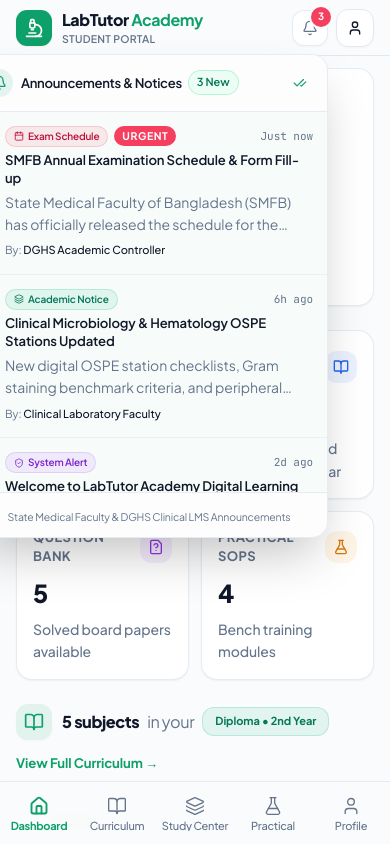
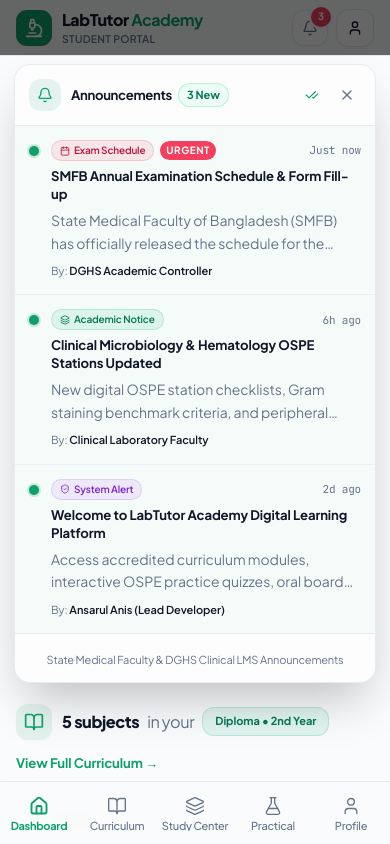
Before and after one commit to ansarulanisgit/medical-laboratory-technology-lms-system, a Next.js app: page /student in a window 390 px wide. Both pictures are taken after a click on the button "Open notifications". Shown: the top 844 px of the page. Built offline with nearby package versions, Linux system fonts and the light colour scheme.

Commit message:
fix(mobile): redesign notifications modal with full-screen backdrop, centered layout, and responsive detail modal

```diff
--- a/src/components/notifications/notification-bell.tsx
+++ b/src/components/notifications/notification-bell.tsx
@@ -73,17 +73,28 @@
 
   const dropdownRef = React.useRef<HTMLDivElement>(null);
 
-  // Close dropdown on click outside
+  // Close dropdown on click outside or ESC
   React.useEffect(() => {
     function handleClickOutside(event: MouseEvent) {
       if (dropdownRef.current && !dropdownRef.current.contains(event.target as Node)) {
         setIsOpen(false);
       }
     }
+    const handleKeyDown = (e: KeyboardEvent) => {
+      if (e.key === "Escape") {
+        setIsOpen(false);
+        setSelectedNotice(null);
+        setIsCreateModalOpen(false);
+      }
+    };
     if (isOpen) {
       document.addEventListener("mousedown", handleClickOutside);
     }
-    return () => document.removeEventListener("mousedown", handleClickOutside);
+    window.addEventListener("keydown", handleKeyDown);
+    return () => {
+      document.removeEventListener("mousedown", handleClickOutside);
+      window.removeEventListener("keydown", handleKeyDown);
+    };
   }, [isOpen]);
 
   const handleOpenNotice = (notice: LMSAnnouncement) => {
@@ -159,7 +170,7 @@
         onClick={() => setIsOpen(!isOpen)}
         aria-label="Open notifications"
         title="View Notifications & Announcements"
-        className="h-9 w-9 rounded-xl border border-border/80 bg-card text-foreground hover:bg-muted/60 transition-all flex items-center justify-center relative shadow-2xs group shrink-0"
+        className="h-9 w-9 rounded-xl border border-border/80 bg-card text-foreground hover:bg-muted/60 transition-all flex items-center justify-center relative shadow-2xs group shrink-0 cursor-pointer"
       >
         <Bell className="h-4 w-4 text-muted-foreground group-hover:text-foreground group-hover:scale-105 transition-transform" />
         {unreadCount > 0 && (
@@ -169,20 +180,29 @@
         )}
       </button>
 
-      {/* Dropdown Popover */}
+      {/* Mobile Backdrop Overlay */}
       {isOpen && (
-        <div className="absolute right-0 top-11 z-50 w-[calc(100vw-32px)] max-w-[360px] sm:w-[410px] sm:max-w-[410px] rounded-2xl border border-border/80 bg-card text-card-foreground shadow-2xl overflow-hidden animate-in fade-in-0 zoom-in-95 duration-150">
+        <div
+          className="fixed inset-0 bg-black/60 backdrop-blur-xs z-50 sm:hidden animate-in fade-in duration-150"
+          onClick={() => setIsOpen(false)}
+          aria-hidden="true"
+        />
+      )}
+
+      {/* Notifications Popover / Mobile Modal */}
+      {isOpen && (
+        <div className="fixed inset-x-3.5 top-16 sm:inset-x-auto sm:absolute sm:right-0 sm:top-11 z-50 w-auto sm:w-[420px] sm:max-w-[420px] max-h-[calc(100vh-5rem)] sm:max-h-[540px] rounded-2xl border border-border/80 bg-card text-card-foreground shadow-2xl overflow-hidden flex flex-col animate-in fade-in-0 zoom-in-95 duration-150">
           {/* Header */}
-          <div className="p-3.5 border-b border-border/80 bg-muted/20 flex items-center justify-between">
-            <div className="flex items-center space-x-2">
-              <div className="p-1.5 rounded-lg bg-primary/10 text-primary">
+          <div className="p-3.5 sm:p-4 border-b border-border/80 bg-muted/20 flex items-center justify-between gap-2 shrink-0">
+            <div className="flex items-center space-x-2.5 min-w-0">
+              <div className="p-2 rounded-xl bg-primary/10 text-primary shrink-0">
                 <Bell className="h-4 w-4" />
               </div>
-              <div>
-                <h3 className="text-sm font-semibold text-foreground tracking-tight flex items-center gap-1.5">
-                  <span>Announcements & Notices</span>
+              <div className="min-w-0">
+                <h3 className="text-sm sm:text-base font-bold text-foreground tracking-tight flex items-center gap-1.5 truncate">
+                  <span>Announcements</span>
                   {unreadCount > 0 && (
-                    <Badge variant="filled" className="text-xs px-2 py-0.5 font-semibold">
+                    <Badge variant="filled" className="text-xs px-2 py-0.5 font-bold">
                       {unreadCount} New
                     </Badge>
                   )}
@@ -190,15 +210,15 @@
               </div>
             </div>
 
-            <div className="flex items-center space-x-1">
+            <div className="flex items-center space-x-1.5 shrink-0">
               {unreadCount > 0 && (
                 <button
                   onClick={markAllAsRead}
                   title="Mark all as read"
-                  className="p-1.5 text-xs text-muted-foreground hover:text-foreground rounded-lg hover:bg-muted/60 transition-colors flex items-center gap-1"
+                  className="px-2 py-1 text-xs text-muted-foreground hover:text-foreground rounded-lg hover:bg-muted/60 transition-colors flex items-center gap-1 font-semibold cursor-pointer"
                 >
                   <CheckCheck className="h-3.5 w-3.5 text-primary" />
-                  <span className="text-xs hidden sm:inline font-medium">Read All</span>
+                  <span className="hidden sm:inline">Read All</span>
                 </button>
               )}
 
@@ -209,18 +229,28 @@
                     setIsOpen(false);
                     setIsCreateModalOpen(true);
                   }}
-                  className="h-8 text-xs px-2.5 rounded-lg bg-primary text-primary-foreground font-semibold shadow-2xs"
+                  className="h-8 text-xs px-2.5 rounded-xl bg-primary text-primary-foreground font-semibold shadow-2xs"
                   title="Broadcast new announcement"
                 >
                   <PlusCircle className="h-3.5 w-3.5 mr-1" />
                   Broadcast
                 </Button>
               )}
+
+              {/* Close Button on Mobile */}
+              <button
+                type="button"
+                onClick={() => setIsOpen(false)}
+                className="sm:hidden p-1.5 rounded-lg text-muted-foreground hover:text-foreground hover:bg-muted/60 transition-colors cursor-pointer"
+                aria-label="Close notifications"
+              >
+                <X className="h-4 w-4" />
+              </button>
             </div>
           </div>
 
           {/* Announcements List */}
-          <div className="max-h-[380px] overflow-y-auto divide-y divide-border/60 scrollbar-none">
+          <div className="flex-1 overflow-y-auto divide-y divide-border/60 scrollbar-none overscroll-contain">
             {announcements.length === 0 ? (
               <div className="p-8 text-center text-muted-foreground space-y-2">
                 <Bell className="h-8 w-8 mx-auto text-muted-foreground/40" />
@@ -238,50 +268,50 @@
                     key={notice.id}
                     onClick={() => handleOpenNotice(notice)}
                     className={cn(
-                      "p-3.5 hover:bg-muted/40 cursor-pointer transition-colors relative flex gap-3 group text-left",
-                      isUnread ? "bg-primary/[0.03]" : ""
+                      "p-3.5 sm:p-4 hover:bg-muted/40 active:bg-muted/60 cursor-pointer transition-colors relative flex gap-3 group text-left",
+                      isUnread ? "bg-primary/[0.04]" : ""
                     )}
                   >
                     {/* Unread dot */}
-                    <div className="pt-1 shrink-0">
+                    <div className="pt-1.5 shrink-0">
                       {isUnread ? (
-                        <div className="h-2 w-2 rounded-full bg-primary shadow-xs ring-2 ring-primary/20" />
+                        <div className="h-2.5 w-2.5 rounded-full bg-primary shadow-xs ring-2 ring-primary/20" />
                       ) : (
                         <div className="h-2 w-2 rounded-full bg-muted-foreground/30" />
                       )}
                     </div>
 
-                    <div className="flex-1 min-w-0 space-y-1">
+                    <div className="flex-1 min-w-0 space-y-1.5">
                       <div className="flex items-center justify-between gap-1.5">
                         <div className="flex items-center gap-1.5 flex-wrap">
                           {getTypeBadge(notice.type)}
                           {notice.priority === "URGENT" && (
-                            <span className="inline-flex items-center text-[10.5px] font-bold px-2 py-0.5 rounded-full bg-rose-500 text-white uppercase tracking-wider">
+                            <span className="inline-flex items-center text-[10px] font-bold px-1.5 py-0.5 rounded-full bg-rose-500 text-white uppercase tracking-wider">
                               Urgent
                             </span>
                           )}
                         </div>
-                        <span className="text-xs text-muted-foreground font-mono shrink-0">
+                        <span className="text-[11px] text-muted-foreground font-mono shrink-0">
                           {getRelativeTime(notice.createdAt)}
                         </span>
                       </div>
 
                       <h4
                         className={cn(
-                          "text-sm leading-snug line-clamp-2",
-                          isUnread ? "font-semibold text-foreground" : "font-medium text-foreground/85"
+                          "text-sm sm:text-base leading-snug line-clamp-2",
+                          isUnread ? "font-bold text-foreground" : "font-medium text-foreground/85"
                         )}
                       >
                         {notice.title}
                       </h4>
 
-                      <p className="text-xs text-muted-foreground line-clamp-2 leading-relaxed font-normal">
+                      <p className="text-xs sm:text-sm text-muted-foreground line-clamp-2 leading-relaxed font-normal">
                         {notice.message}
                       </p>
 
                       <div className="flex items-center justify-between pt-0.5 text-xs text-muted-foreground">
                         <span className="truncate">
-                          By: <span className="font-medium text-foreground">{notice.authorName}</span>
+                          By: <span className="font-semibold text-foreground">{notice.authorName}</span>
                         </span>
 
                         {isManagementRole && (
@@ -292,7 +322,7 @@
                               deleteAnnouncement(notice.id);
                             }}
                             title="Delete notice"
-                            className="text-muted-foreground hover:text-destructive p-1 rounded transition-colors"
+                            className="text-muted-foreground hover:text-destructive p-1 rounded transition-colors cursor-pointer"
                           >
                             <Trash2 className="h-3.5 w-3.5" />
                           </button>
@@ -306,8 +336,8 @@
           </div>
 
           {/* Footer */}
-          <div className="p-2.5 border-t border-border/80 bg-muted/20 text-center">
-            <span className="text-[10.5px] text-muted-foreground font-normal">
+          <div className="p-3 border-t border-border/80 bg-muted/20 text-center shrink-0">
+            <span className="text-[11px] sm:text-xs text-muted-foreground font-normal">
               State Medical Faculty & DGHS Clinical LMS Announcements
             </span>
           </div>
@@ -316,10 +346,10 @@
 
       {/* Detail Dialog */}
       {selectedNotice && (
-        <div className="fixed inset-0 z-50 flex items-center justify-center p-4 bg-background/80 backdrop-blur-xs animate-in fade-in">
-          <div className="w-full max-w-lg rounded-2xl border border-border/80 bg-card p-5 sm:p-6 shadow-2xl space-y-4 animate-in zoom-in-95">
+        <div className="fixed inset-0 z-50 flex items-center justify-center p-3.5 sm:p-4 bg-black/60 backdrop-blur-xs animate-in fade-in">
+          <div className="w-full max-w-lg max-h-[90vh] overflow-y-auto rounded-2xl border border-border/80 bg-card p-4 sm:p-6 shadow-2xl space-y-4 animate-in zoom-in-95">
             <div className="flex items-start justify-between gap-3">
-              <div className="space-y-1">
+              <div className="space-y-1.5 min-w-0 flex-1">
                 <div className="flex items-center gap-2 flex-wrap">
                   {getTypeBadge(selectedNotice.type)}
                   {selectedNotice.priority === "URGENT" && (
@@ -337,7 +367,7 @@
                     })}
                   </span>
                 </div>
-                <h3 className="text-base sm:text-lg font-semibold text-foreground tracking-tight">
+                <h3 className="text-base sm:text-xl font-bold text-foreground tracking-tight leading-snug">
                   {selectedNotice.title}
                 </h3>
               </div>
@@ -345,24 +375,25 @@
                 variant="ghost"
                 size="icon"
                 onClick={() => setSelectedNotice(null)}
-                className="h-8 w-8 rounded-lg shrink-0 text-muted-foreground hover:text-foreground"
+                className="h-8 w-8 rounded-xl shrink-0 text-muted-foreground hover:text-foreground hover:bg-muted cursor-pointer"
+                aria-label="Close"
               >
                 <X className="h-4 w-4" />
               </Button>
             </div>
 
-            <div className="p-4 rounded-xl bg-muted/30 border border-border text-xs sm:text-sm text-foreground/90 leading-relaxed font-normal whitespace-pre-wrap">
+            <div className="p-4 rounded-xl bg-muted/30 border border-border text-sm md:text-base text-foreground/90 leading-relaxed font-normal whitespace-pre-wrap">
               {selectedNotice.message}
             </div>
 
-            <div className="flex items-center justify-between text-xs text-muted-foreground pt-1 border-t border-border">
-              <span>
+            <div className="flex flex-col sm:flex-row sm:items-center justify-between gap-3 text-xs sm:text-sm text-muted-foreground pt-3 border-t border-border">
+              <span className="leading-snug">
                 Authorized By: <span className="font-semibold text-foreground">{selectedNotice.authorName}</span> ({selectedNotice.authorRole.replace("_", " ")})
               </span>
               <Button
                 size="sm"
                 onClick={() => setSelectedNotice(null)}
-                className="rounded-xl text-xs font-medium min-h-[34px]"
+                className="rounded-xl text-xs sm:text-sm font-semibold min-h-[36px] w-full sm:w-auto cursor-pointer"
               >
                 Dismiss Notice
               </Button>
@@ -373,8 +404,8 @@
 
       {/* Broadcast / Create Notification Modal (for Super Admin & Admin) */}
       {isCreateModalOpen && (
-        <div className="fixed inset-0 z-50 flex items-center justify-center p-4 bg-background/80 backdrop-blur-xs animate-in fade-in">
-          <div className="w-full max-w-md rounded-2xl border border-border/80 bg-card p-5 sm:p-6 shadow-2xl space-y-4 animate-in zoom-in-95">
+        <div className="fixed inset-0 z-50 flex items-center justify-center p-3.5 sm:p-4 bg-black/60 backdrop-blur-xs animate-in fade-in">
+          <div className="w-full max-w-md max-h-[90vh] overflow-y-auto rounded-2xl border border-border/80 bg-card p-4 sm:p-6 shadow-2xl space-y-4 animate-in zoom-in-95">
             <div className="flex items-center justify-between">
               <div className="flex items-center space-x-2">
                 <div className="p-2 rounded-xl bg-primary/10 text-primary">
@@ -393,7 +424,8 @@
                 variant="ghost"
                 size="icon"
                 onClick={() => setIsCreateModalOpen(false)}
-                className="h-8 w-8 rounded-lg text-muted-foreground hover:text-foreground"
+                className="h-8 w-8 rounded-xl text-muted-foreground hover:text-foreground hover:bg-muted cursor-pointer"
+                aria-label="Close"
               >
                 <X className="h-4 w-4" />
               </Button>
@@ -414,7 +446,7 @@
                 />
               </div>
 
-              <div className="grid grid-cols-2 gap-2.5">
+              <div className="grid grid-cols-1 sm:grid-cols-2 gap-2.5">
                 <div className="space-y-1">
                   <label className="text-xs font-medium text-foreground">
                     Notice Category *
@@ -477,20 +509,20 @@
                 />
               </div>
 
-              <div className="flex items-center justify-end space-x-2 pt-2 border-t border-border">
+              <div className="flex flex-col-reverse sm:flex-row sm:items-center justify-end gap-2 pt-2 border-t border-border">
                 <Button
                   type="button"
                   variant="outline"
                   size="sm"
                   onClick={() => setIsCreateModalOpen(false)}
-                  className="rounded-xl text-xs font-medium min-h-[38px]"
+                  className="rounded-xl text-xs font-medium min-h-[38px] w-full sm:w-auto cursor-pointer"
                 >
                   Cancel
                 </Button>
                 <Button
                   type="submit"
                   size="sm"
-                  className="bg-primary text-primary-foreground rounded-xl text-xs font-semibold min-h-[38px] shadow-xs"
+                  className="bg-primary text-primary-foreground rounded-xl text-xs font-semibold min-h-[38px] shadow-xs w-full sm:w-auto cursor-pointer"
                 >
                   Broadcast Notice Now
                 </Button>
```
